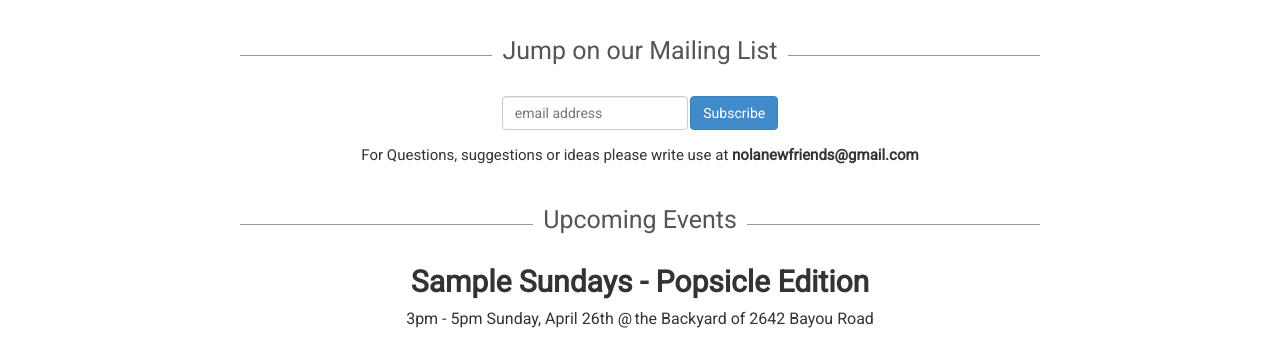
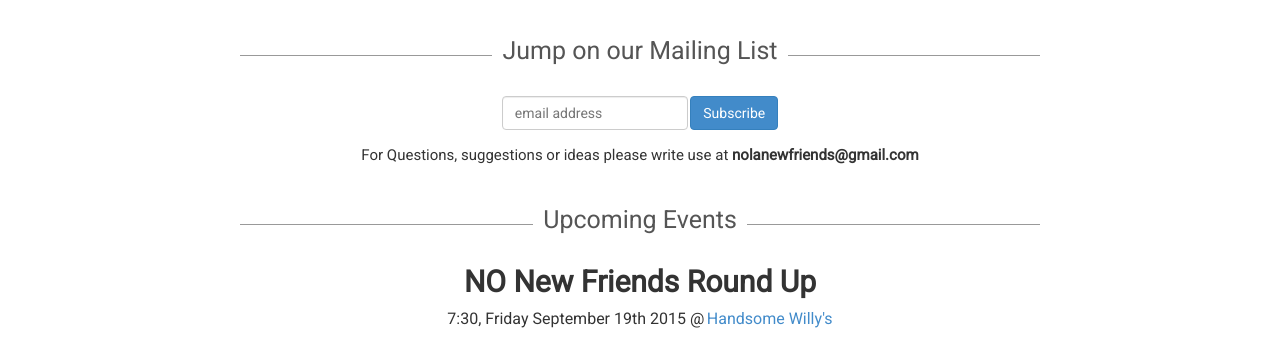
Before and after one commit to NoNewFriends/no_new_friends, a plain HTML site: page index.html in a window 1280 px wide. Shown: the part 562-910 px from the top of the page. Drawn offline with Linux system fonts and the light colour scheme; a script that the page names is missing.

Commit message:
Built simple-site from commit c398289 on branch master

```diff
--- a/index.html
+++ b/index.html
@@ -83,6 +83,7 @@
           <h1>Upcoming Events</h1>
           <hr class="h1">
         <!-- BEGIN EVENT -->
+        <!--
         <div class="event">
             <h2 class="title">Sample Sundays - Popsicle Edition</h2>
             <div class="date">3pm - 5pm Sunday, April 26th @ </div>
@@ -98,10 +99,11 @@
               </p>
             </div>
         </div>
+        -->
         <!-- END EVENT -->
           <!-- BEGIN EVENT -->
           <div class="event">
-            <h2 class="title">NO New Friends</h2>
+            <h2 class="title">NO New Friends Round Up</h2>
             <div class="date">7:30, Friday September 19th 2015 @ </div>
             <div class="location">
               <a href="http://www.handsomewillys.com">Handsome Willy's</a>
```
